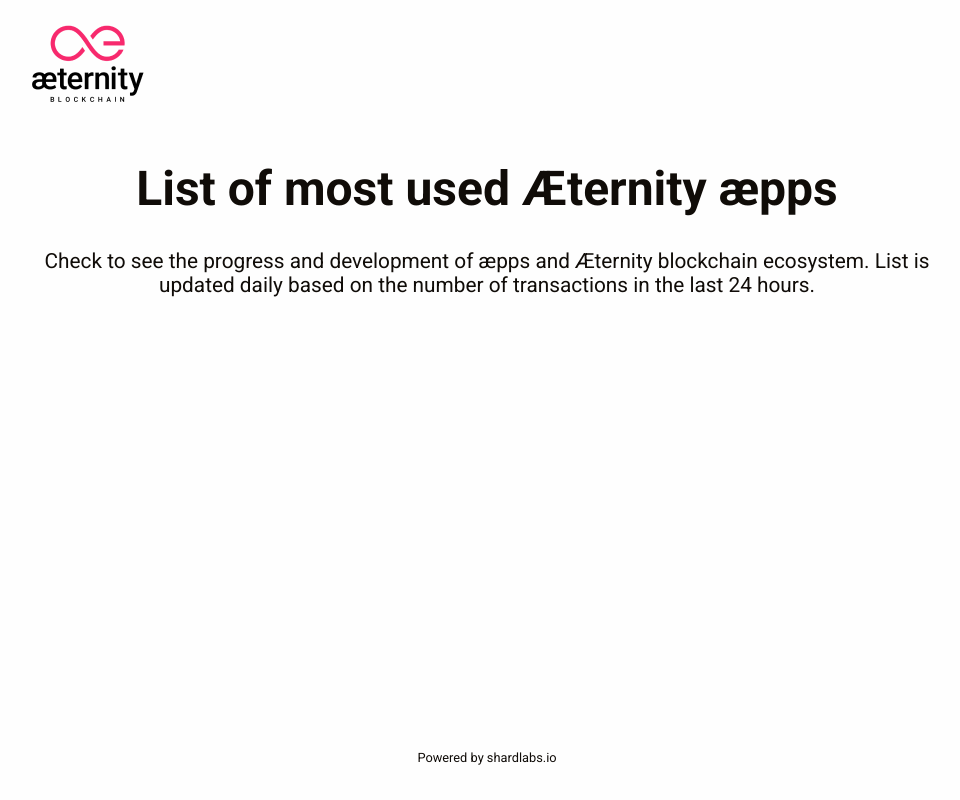
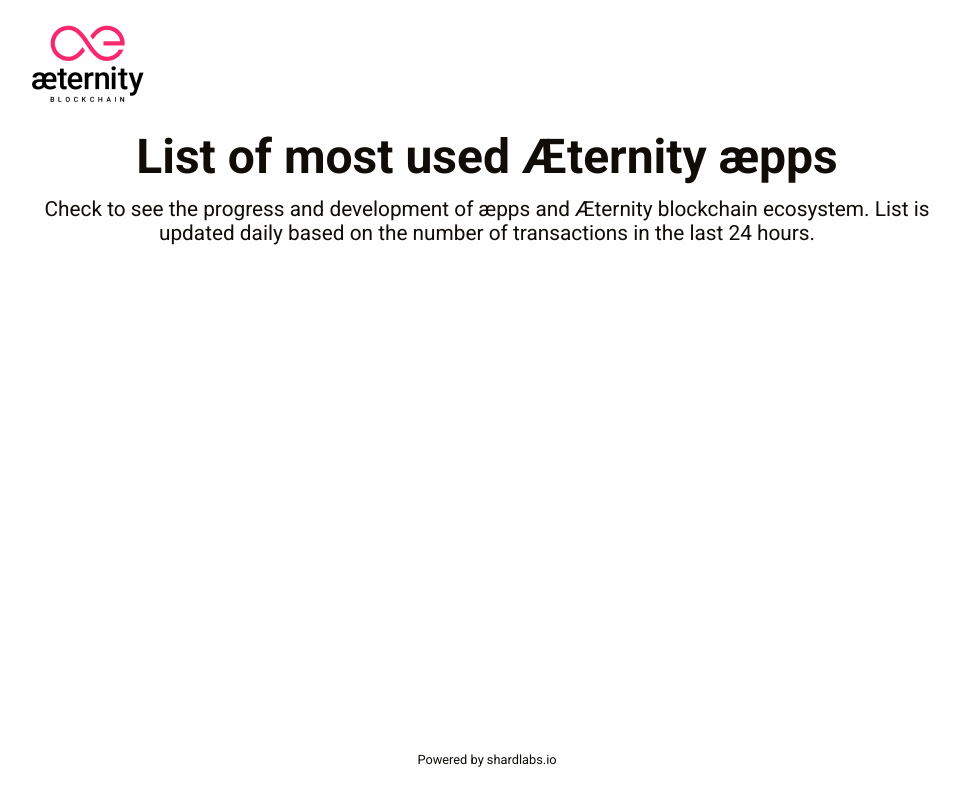
Before and after one commit to Shard-Labs/ct-stateoftheaepps, a Gatsby site: page / in a window 1280 px wide. Shown: the whole page, without its empty margins (153-1113 px from the left). Built offline with nearby package versions, Linux system fonts and the light colour scheme; Gatsby itself is replaced by a stand-in of ours.

Commit message:
fixed footer

```diff
--- a/src/pages/index.js
+++ b/src/pages/index.js
@@ -5,7 +5,7 @@
 
 export default function Home() {
   return (
-    <div>
+    <>
       <Header />
 
       <main class="main">
@@ -20,6 +20,6 @@
       </main>
 
       <Footer />
-    </div>
+    </>
   );
 }
--- a/src/styles/_base.scss
+++ b/src/styles/_base.scss
@@ -10,4 +10,6 @@
   font-family: "Roboto", sans-serif;
   background: $background-color;
   color: $text-color;
+  min-height: 100vh;
+  position: relative;
 }
--- a/src/styles/_description.scss
+++ b/src/styles/_description.scss
@@ -1,30 +1,30 @@
 .main {
   text-align: center;
   margin-top: 0.75rem;
+  width: 90%;
+  margin: auto;
+  height: 100%;
+  padding-bottom: 5rem;
+
+  @media only screen and (min-width: 769px) {
+    width: 70%;
+  }
 
   .description {
     .title-main {
       font-size: 1.1em;
-      width: 85%;
-      margin: auto;
       margin-bottom: 0.75rem;
 
       @media only screen and (min-width: 769px) {
         font-size: 3em;
-        width: 72%;
-        margin-top: 2rem;
-        margin-bottom: 2rem;
       }
     }
 
     .description-text {
       font-size: 0.8em;
-      width: 66%;
-      margin: auto;
 
       @media only screen and (min-width: 769px) {
         font-size: 1.3em;
-        width: 70%;
       }
     }
   }
--- a/src/styles/_footer.scss
+++ b/src/styles/_footer.scss
@@ -1,13 +1,11 @@
 .footer {
-  height: 50px;
-  position: fixed;
+  height: 3rem;
+  position: absolute;
   bottom: 0;
   width: 100%;
   text-align: center;
 
   .text-footer {
     font-size: 0.8em;
-    margin-left: auto;
-    margin-right: auto;
   }
 }
```
